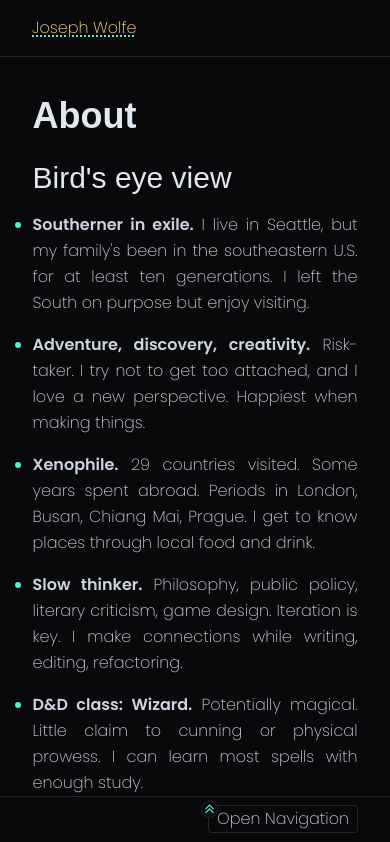
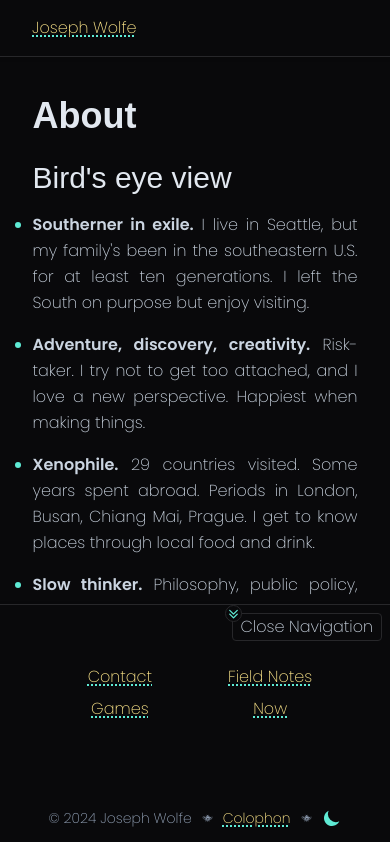
Before and after one commit to CharmedSatyr/personal-website, a Next.js app: page /about in a window 390 px wide. Shown: the top 842 px of the page. Built offline with nearby package versions, Linux system fonts and the light colour scheme; a web font is replaced by a local one.

Commit message:
Place footer nav links in grid on mobile

```diff
--- a/components/collapsible-footer-nav.tsx
+++ b/components/collapsible-footer-nav.tsx
@@ -14,7 +14,7 @@ const FooterNav = ({ showNav }) => {
 		return null;
 	}
 	return (
-		<div className="pt-4">
+		<div className="flex h-full flex-col items-center justify-between pt-4">
 			<NavLinks />
 			<StaticFooter />
 		</div>
@@ -22,28 +22,31 @@ const FooterNav = ({ showNav }) => {
 };
 
 const CollapsibleFooterNav = () => {
-	const [showNav, setShowNav] = useState(false);
+	const [showNav, setShowNav] = useState(true);
 
-	const height = showNav ? "h-36" : "h-12";
+	const height = showNav ? "h-60" : "h-12";
 	const text = showNav ? "Close Navigation" : "Open Navigation";
 	const Chevron = () => (showNav ? <ChevronDoubleDown /> : <ChevronDoubleUp />);
 
 	return (
-		<div className="sticky bottom-0 mt-40 h-36 w-full">
+		<div className="sticky bottom-0 h-fit w-full">
 			<div
-				className={`${height} absolute bottom-0 w-full transform border-t border-primary-400 bg-primary-50 text-right drop-shadow transition-all duration-300 ease-in-out dark:border-primary-800 dark:bg-primary-950`}
+				className={`${height} absolute bottom-0 flex w-full transform flex-col border-t border-primary-400 bg-primary-50 drop-shadow transition-all duration-300 ease-in-out dark:border-primary-800 dark:bg-primary-950`}
 			>
+				{/* Button Container */}
+				<div className="my-2">
 					<button
 						onClick={() => setShowNav(!showNav)}
-					className="my-2 mr-8 rounded border border-primary-400 px-2 py-px text-right dark:border-primary-800"
+						className="float-right mr-2 rounded border border-primary-400 px-2 py-px dark:border-primary-800"
 					>
-					<div className="absolute top-1 -ml-4">
+						<div className="absolute top-0 -ml-4">
 							<div className="rounded-full border border-primary-400 bg-primary-50 text-accent-600 dark:border-primary-800 dark:bg-primary-950 dark:text-dark-accent-300">
 								<Chevron />
 							</div>
 						</div>
 						{text}
 					</button>
+				</div>
 
 				<FooterNav showNav={showNav} />
 			</div>
--- a/components/nav-links.tsx
+++ b/components/nav-links.tsx
@@ -9,7 +9,7 @@ const NavLinks = () => {
 	const pathName = usePathname();
 
 	return (
-		<nav className="flex flex-wrap justify-center space-x-1 px-8 sm:space-x-2 sm:space-x-4">
+		<nav className="grid w-3/4 grid-cols-2 gap-2 text-center md:flex md:w-full md:space-x-4">
 			{headerNavLinks
 				.filter((link) => link.href !== "/")
 				.filter((link) => link.href !== pathName)
```
Lines whose indentation alone changed are shown as unchanged.
